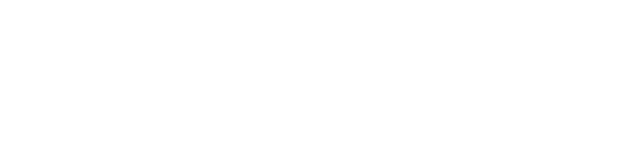
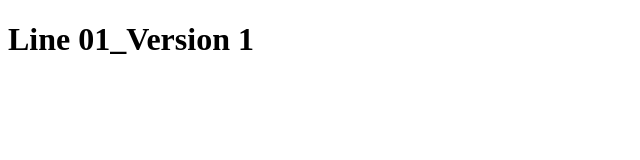
Before and after one commit to m-mhossain/demo4, a plain HTML site: page index.html in a window 1280 px wide. Shown: the whole page, without its empty margins (0-640 px from the left). Drawn offline with Linux system fonts and the light colour scheme.

Commit message:
Version 2

```diff
--- a/index.html
+++ b/index.html
@@ -6,6 +6,7 @@
     <title>Document</title>
 </head>
 <body>
+    <h1>Line 01_Version 1</h1>
 
 </body>
 </html>
```
